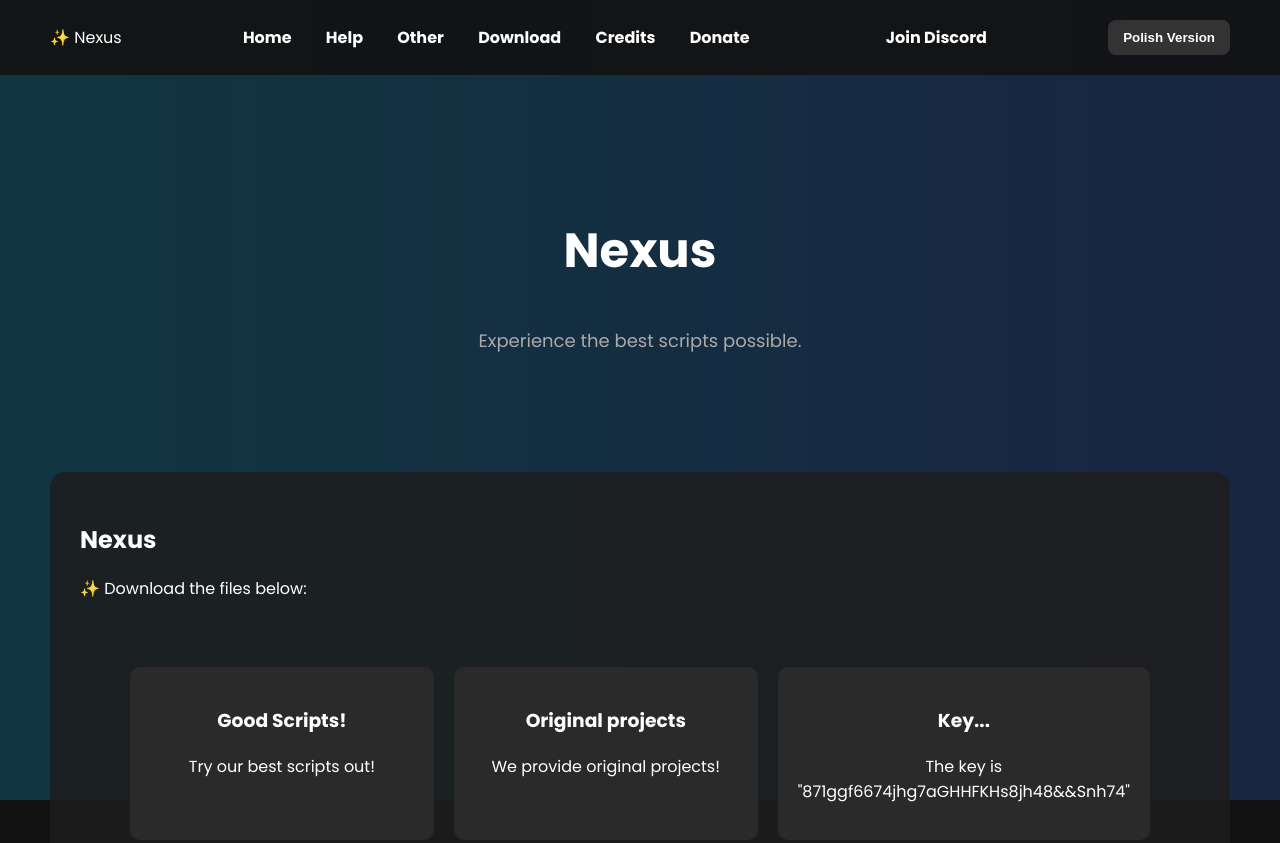
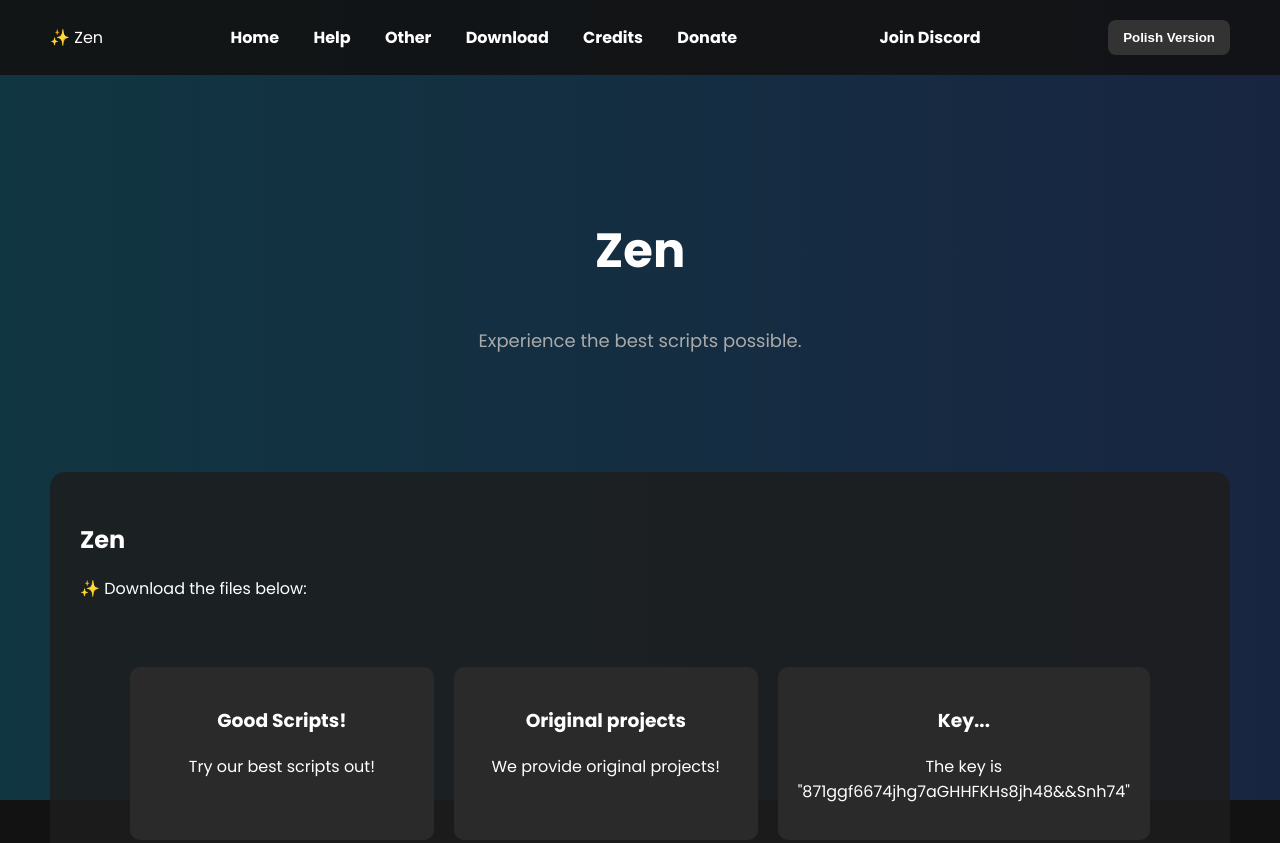
Before and after one commit to Spectre-SXA/Nexus, a plain HTML site: page executor.html in a window 1280 px wide. Shown: the top 843 px of the page. Drawn offline with Linux system fonts and the light colour scheme.

Commit message:
Update executor.html

```diff
--- a/executor.html
+++ b/executor.html
@@ -2,7 +2,7 @@
 <html lang="en">
 <head>
   <meta charset="UTF-8">
-  <title>Nexus</title>
+  <title>Zen</title>
   <style>
     @import url('https://fonts.googleapis.com/css2?family=Poppins:wght@400;700&display=swap');
 
@@ -141,7 +141,7 @@
 <body onload="fadeInPage()">
 
   <nav>
-    <div class="logo">✨ Nexus</div>
+    <div class="logo">✨ Zen</div>
     <div class="links">
       <a href="index.html">Home</a>
       <a href="help.html">Help</a>
@@ -159,7 +159,7 @@
   </nav>
 
   <section class="hero">
-    <h1>Nexus</h1>
+    <h1>Zen</h1>
     <p>Experience the best scripts possible.</p>
   </section>
 
@@ -170,7 +170,7 @@
 
   <section class="container">
     <div class="features">
-      <h2>Nexus</h2>
+      <h2>Zen</h2>
       <p>✨ Download the files below:</p>
       <div class="container" style="gap: 20px;">
         <div class="feature-item">
```
